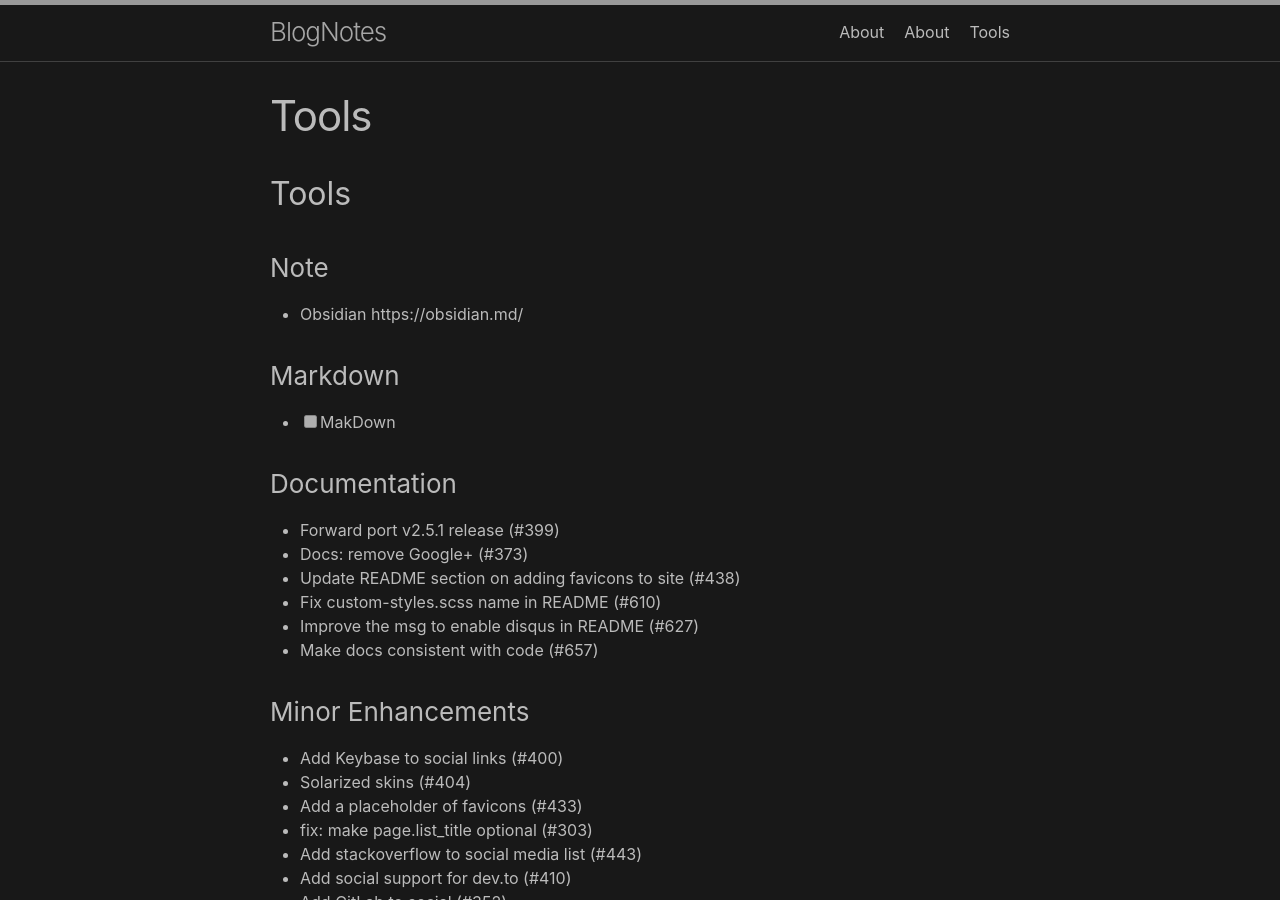
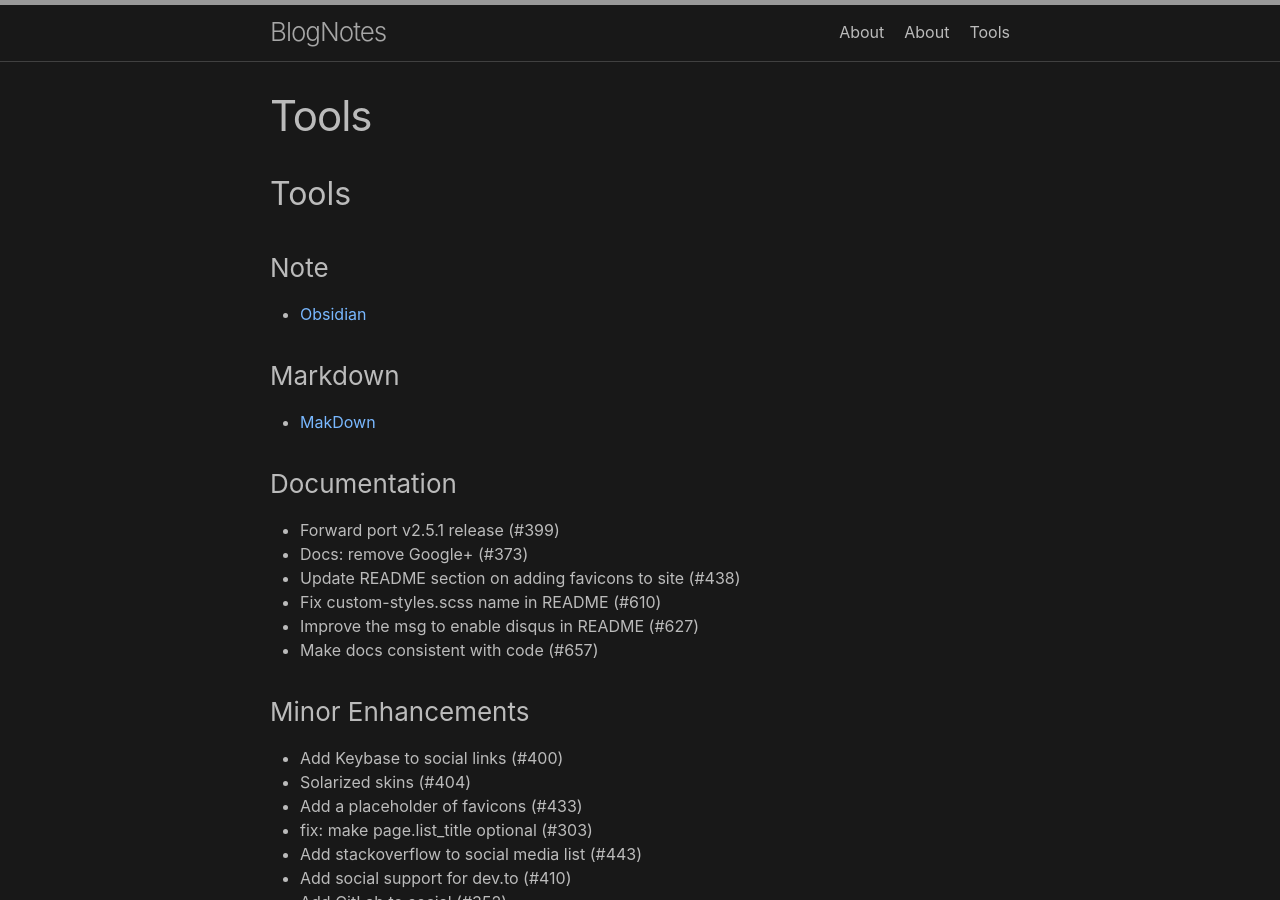
Before and after one commit to glmatt/glmatt.github.io, a Jekyll site: the page built from History.markdown, in a window 1280 px wide and 900 px high. Built offline with Jekyll 4.4.1, drawn with Linux system fonts in a browser that asks for light colours; our own code applies the rules of GitHub Pages for plain Markdown files; part of the change alters nothing that is shown.

Commit message:
Update History.markdown

```diff
--- a/History.markdown
+++ b/History.markdown
@@ -1,10 +1,10 @@
 ## Tools
 
 ### Note
-  * Obsidian https://obsidian.md/
+- [Obsidian](https://obsidian.md/)
 
 ### Markdown
-- [ ] MakDown
+- [MakDown](https://macdown.uranusjr.com/)
 
 
 ### Documentation
```
